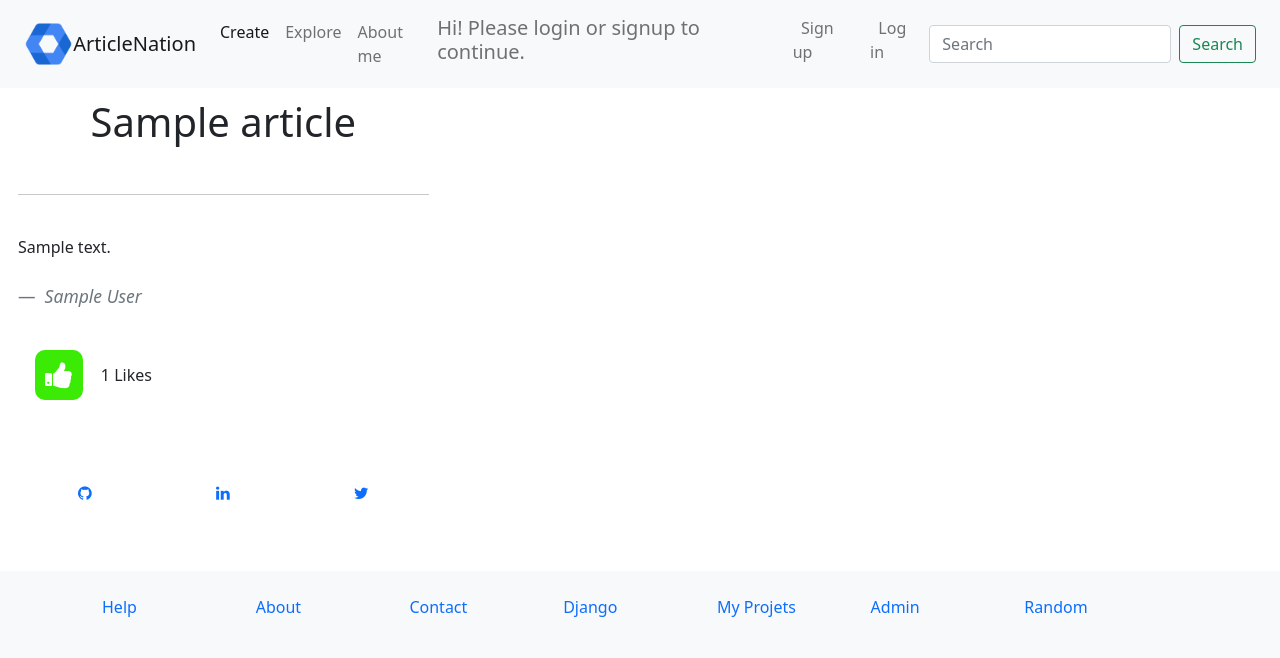
After one commit to rodincode/ArticleNation, a Django app: page /article/1/ in a window 1280 px wide. The commit adds this page. Shown: the top 658 px of the page. Run offline with Django 3.2, Linux system fonts and the light colour scheme; tables that the repository leaves empty hold one stand-in row (values such as "Sample post"); some libraries are stand-ins or nearby versions.

Commit message:
initial commit

```diff
--- a/ArticleNation/static/style.css
+++ b/ArticleNation/static/style.css
@@ -37,3 +37,7 @@
     height:300px;
     font-size: 14pt;
 }
+
+body{
+    overflow: hidden;
+}
--- /dev/null
+++ b/ArticleNation/templates/ArticleNation/article_detail.html
@@ -0,0 +1,47 @@
+{% extends 'ArticleNation/index.html' %}
+{% load static %}
+{% block content %}
+
+<div class="container" style=" width:auto; margin-left: 20px; margin-right: 20px; padding:10px;">
+<center>
+    <H1>{{ article.title }}</H1>
+</center>
+<br>
+<hr>
+<br>
+    <p>
+        {{ article.content|linebreaksbr }}
+    </p>
+<br>
+
+    <blockquote class="blockquote">
+        <footer class="blockquote-footer"><cite title="Source Title"> {{ article.author }} </cite></footer>
+    </blockquote>
+    <!--<If > <else> -->
+
+        <table style="height: 100px;">
+            <tr style='margin:20px;text-align: center;'>
+
+            <td>
+              <form action="{% url 'article_detail' pk=article.pk %}" method="POST">
+                {% csrf_token %}
+                <button type="submit" name='likesbutton' value = "{{ article.id }}" style='background:white;outline:none;border:none;'><i id="icon"
+                  class="fa fa-thumbs-up"
+                style = 'margin : 10px;padding :10px; font-size: 30px;
+                color: rgb(255, 255, 255);background: rgb(59, 235, 6);'
+                  aria-hidden="true"></i></button>
+
+              </form>
+
+              <td id="number"> {{ article.numberoflikes }} Likes </td>
+            </td>
+            </tr>
+          </table>
+
+<center>
+    <a href="https://www.github.com/rodincode" class="fa fa-github"></a>
+    <a href="https://www.linkedin.com/in/rohan247/" class="fa fa-linkedin"></a>
+    <a href="https://www.twitter.com/rodin_code/" class="fa fa-twitter"></a>
+</center>
+</div>
+{% endblock %}
--- a/ArticleNation/templates/ArticleNation/index.html
+++ b/ArticleNation/templates/ArticleNation/index.html
@@ -14,7 +14,7 @@
         <meta http-equiv="X-UA-Compatible" content="IE=edge">
         <title></title>
         <meta name="description" content="">
-        <meta name="viewport" content="width=device-width, initial-scale=1">
+        <meta name="viewport" content="width=device-width, initial-scale=1.0">
         <link rel="stylesheet" href="https://cdnjs.cloudflare.com/ajax/libs/font-awesome/4.7.0/css/font-awesome.min.css">
         <link href="https://cdn.jsdelivr.net/npm/bootstrap@5.0.1/dist/css/bootstrap.min.css" rel="stylesheet" integrity="sha384-+0n0xVW2eSR5OomGNYDnhzAbDsOXxcvSN1TPprVMTNDbiYZCxYbOOl7+AMvyTG2x" crossorigin="anonymous">
         <script src="https://cdn.jsdelivr.net/npm/bootstrap@5.0.1/dist/js/bootstrap.bundle.min.js" integrity="sha384-gtEjrD/SeCtmISkJkNUaaKMoLD0//ElJ19smozuHV6z3Iehds+3Ulb9Bn9Plx0x4" crossorigin="anonymous"></script>
@@ -33,15 +33,11 @@
         {% endif %}
     </head>
 
-    <body>
+<body>
 
 
 
 <div class="row">
-
-
-
-      <div id="fb-root"></div>
 
         <nav class="navbar navbar-expand-lg navbar-light bg-light">
             <div class="container-fluid">
@@ -98,47 +94,47 @@
 
             <div class="container">
 
-              <span class="text-muted d-flex p-2 bd-highlight">
+              <span class="text-muted bd-highlight">
 
                   <div class="d-flex p-2 bd-highlight">
 
-                        <div class="d-flex mx-auto"style="width: 200px;">
+                        <div class="d-flex mx-auto" style="width: 200px;">
                           <a href="https://help.medium.com/hc/en-us" rel="noopener" style="text-decoration: none;">
                             <p>Help</p>
                             </a>
 
                         </div>
-                        <div class="d-flex mx-auto"style="width: 200px;">
+                        <div class="d-flex mx-auto" style="width: 200px;">
                             <a href="https://help.medium.com/hc/en-us" rel="noopener" style="text-decoration: none;">
                               <p>About</p>
                               </a>
 
                           </div>
-                          <div class="d-flex mx-auto"style="width: 200px;">
+                          <div class="d-flex mx-auto" style="width: 200px;">
                             <a href="https://help.medium.com/hc/en-us" rel="noopener" style="text-decoration: none;">
                               <p>Contact</p>
                               </a>
 
                           </div>
-                          <div class="d-flex mx-auto"style="width: 200px;">
+                          <div class="d-flex mx-auto" style="width: 200px;">
                             <a href="https://help.medium.com/hc/en-us" rel="noopener" style="text-decoration: none;">
                               <p>Django</p>
                               </a>
 
                           </div>
-                          <div class="d-flex mx-auto"style="width: 200px;">
+                          <div class="d-flex mx-auto" style="width: 200px;">
                             <a href="https://help.medium.com/hc/en-us" rel="noopener" style="text-decoration: none;">
                               <p>My Projets</p>
                               </a>
 
                           </div>
-                          <div class="d-flex mx-auto"style="width: 200px;">
+                          <div class="d-flex mx-auto" style="width: 200px;">
                             <a href="https://help.medium.com/hc/en-us" rel="noopener" style="text-decoration: none;">
                               <p>Admin</p>
                               </a>
 
                           </div>
-                          <div class="d-flex mx-auto"style="width: 200px;">
+                          <div class="d-flex mx-auto" style="width: 200px;">
                             <a href="https://help.medium.com/hc/en-us" rel="noopener" style="text-decoration: none;">
                               <p>Random</p>
                               </a>
@@ -152,9 +148,9 @@
             </div>
 
           </footer>
+        </div>
 
-
-        </body>
+</body>
 
 
 </html>
--- a/ArticleNation/urls.py
+++ b/ArticleNation/urls.py
@@ -14,6 +14,7 @@ urlpatterns = [
     path('post', post_article, name = 'post'),
     path('thankyou', thankyou, name = 'thankyou'),
     path('allposts', allposts, name = 'allposts'),
+    path('article/<int:pk>/', article_detail, name='article_detail'),
     path('likes', homepagewithlikes, name= "likes"),
     path('login/', Login, name ='login'),
     path('logout/', auth.LogoutView.as_view(template_name ='ArticleNation/logout.html'), name ='logout'),
--- a/ArticleNation/views.py
+++ b/ArticleNation/views.py
@@ -121,11 +121,17 @@ def thankyou(request):
 def allposts(request):
     Data = Article.objects.order_by('title')
     #print(Data)
-    count = Article.objects.get(author= 'Mr. India')
-    print(count)
-    return render(request, 'ArticleNation/allposts.html',{"Data":Data,"count":count})
+    return render(request, 'ArticleNation/allposts.html',{"Data":Data})
 
+def article_detail(request, pk):
+    article = get_object_or_404(Article, pk=pk)
 
+    if request.method == 'POST':
+        if request.user.is_authenticated:
+            Data = get_object_or_404(Article,id=request.POST.get('likesbutton'))
+            Data.likes.add(request.user)
+        return HttpResponseRedirect(reverse('article_detail',kwargs={'pk': pk}))
+    return render(request, 'ArticleNation/article_detail.html', {'article': article})
 
 class SearchView(ListView):
     model = Article
```
Also changed, not shown: ArticleNation/templates/ArticleNation/home.html (+14 -5 lines).
